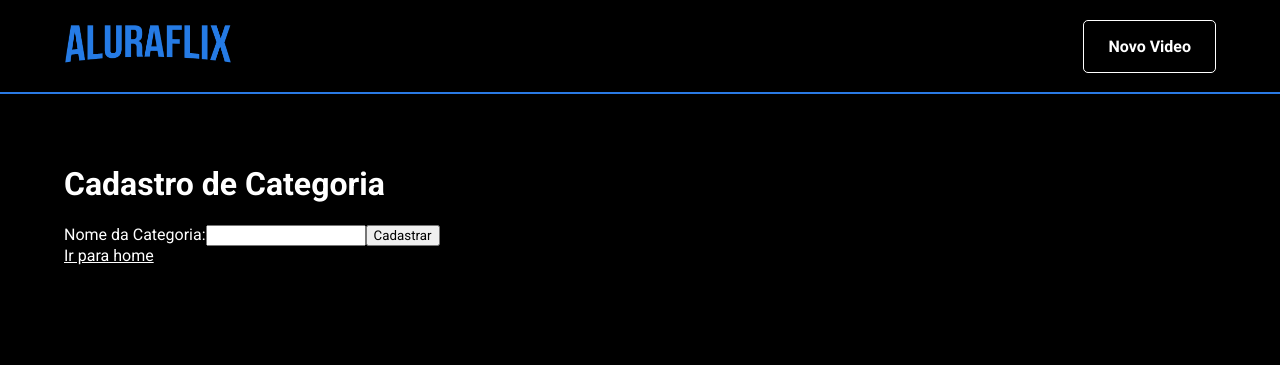
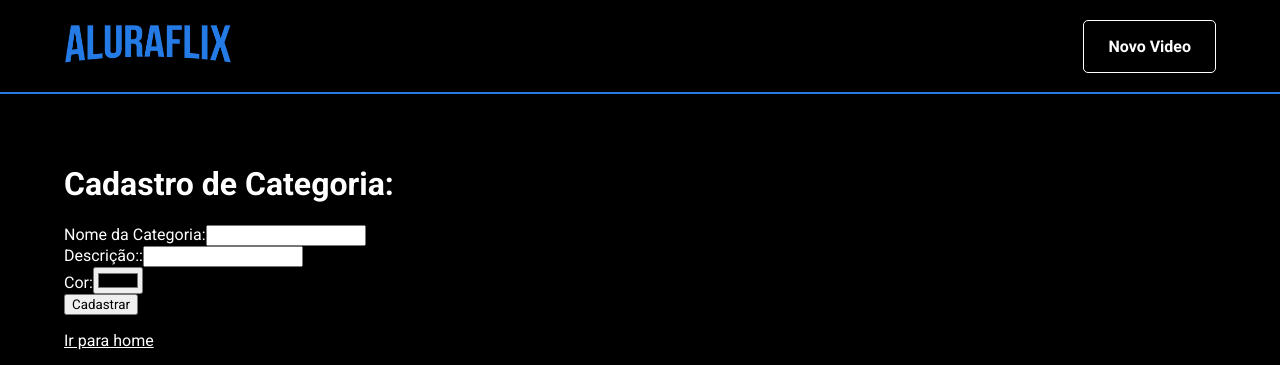
Before and after one commit to tenoken/aluraflix, a React (Create React App) app: page /cadastro/categoria in a window 1280 px wide. Shown: the top 365 px of the page. Built offline with nearby package versions, Linux system fonts and the light colour scheme.

Commit message:
Add video type Form

```diff
--- /dev/null
+++ b/src/components/FormField/index.js
@@ -0,0 +1,19 @@
+import React from "react";
+
+function FormField({ label, type, name, value, onChange }) {
+  return (
+    <div>
+      <label>
+        {label}:
+        <input
+          type={type}
+          value={value}
+          name={name}
+          onChange={onChange}
+        />
+      </label>
+    </div>
+  )
+}
+
+export default FormField;
--- a/src/pages/cadastro/Categoria/index.js
+++ b/src/pages/cadastro/Categoria/index.js
@@ -1,26 +1,109 @@
-import React from 'react';
+import React, {useState} from 'react';
 import { Link } from 'react-router-dom';
 import PageDefault from '../../../components/PageDefault';
+import FormField from '../../../components/FormField';
 
 function CadastroCategoria() {
+
+    const valoresIniciais = {
+        nome: '',
+        descricao: '',
+        cor: '#000'
+    }
+
+    const [categorias, setCategorias] = useState([]);
+    const [values, setValues] = useState(valoresIniciais);
+
+    function setValue(chave, valor) {
+
+        setValues({
+            ...values,
+            [chave]: valor
+        })
+    }
+
+    function handleChange(infosDoEvento) {
+        //debugger;
+        setValue(
+            infosDoEvento.target.getAttribute('name'),
+            infosDoEvento.target.value
+        );
+    }
+
     return(
         <PageDefault>
-        <h1>Cadastro de Categoria</h1>
+        <h1>Cadastro de Categoria: {values.nome}</h1>
 
-        <form>
+        <form onSubmit={ function handleSubmit(event){
+            event.preventDefault();
+            setCategorias([
+                ...categorias,
+                values
+            ]);
 
+            setValues(valoresIniciais)
+        }}>
+
+        <FormField
+          label="Nome da Categoria"
+          type="text"
+          name="nome"
+          value={values.nome}
+          onChange={handleChange}
+        />
+
+        <FormField
+          label="Descrição:"
+          type="????"
+          name="descricao"
+          value={values.descricao}
+          onChange={handleChange}
+        />
+        {/* <div>
           <label>
-            Nome da Categoria:
-            <input
+            Descrição:
+            <textarea
               type="text"
+              value={values.descricao}
+              name="descricao"
+              onChange={handleChange}
             />
           </label>
+        </div> */}
+
+        <FormField
+          label="Cor"
+          type="color"
+          name="cor"
+          value={values.cor}
+          onChange={handleChange}
+        />
+        {/* <div>
+          <label>
+            Cor:
+            <input
+              type="color"
+              value={values.cor}
+              name="cor"
+              onChange={handleChange}
+            />
+          </label>
+        </div> */}
 
           <button>
             Cadastrar
           </button>
         </form>
 
+        <ul>
+            {categorias.map((categoria, indice) => {
+                return(
+                    <li key={`${categoria}${indice}`}>
+                        {categoria.nome}
+                    </li>
+                )
+            })}
+        </ul>
 
         <Link to="/">
           Ir para home
```
